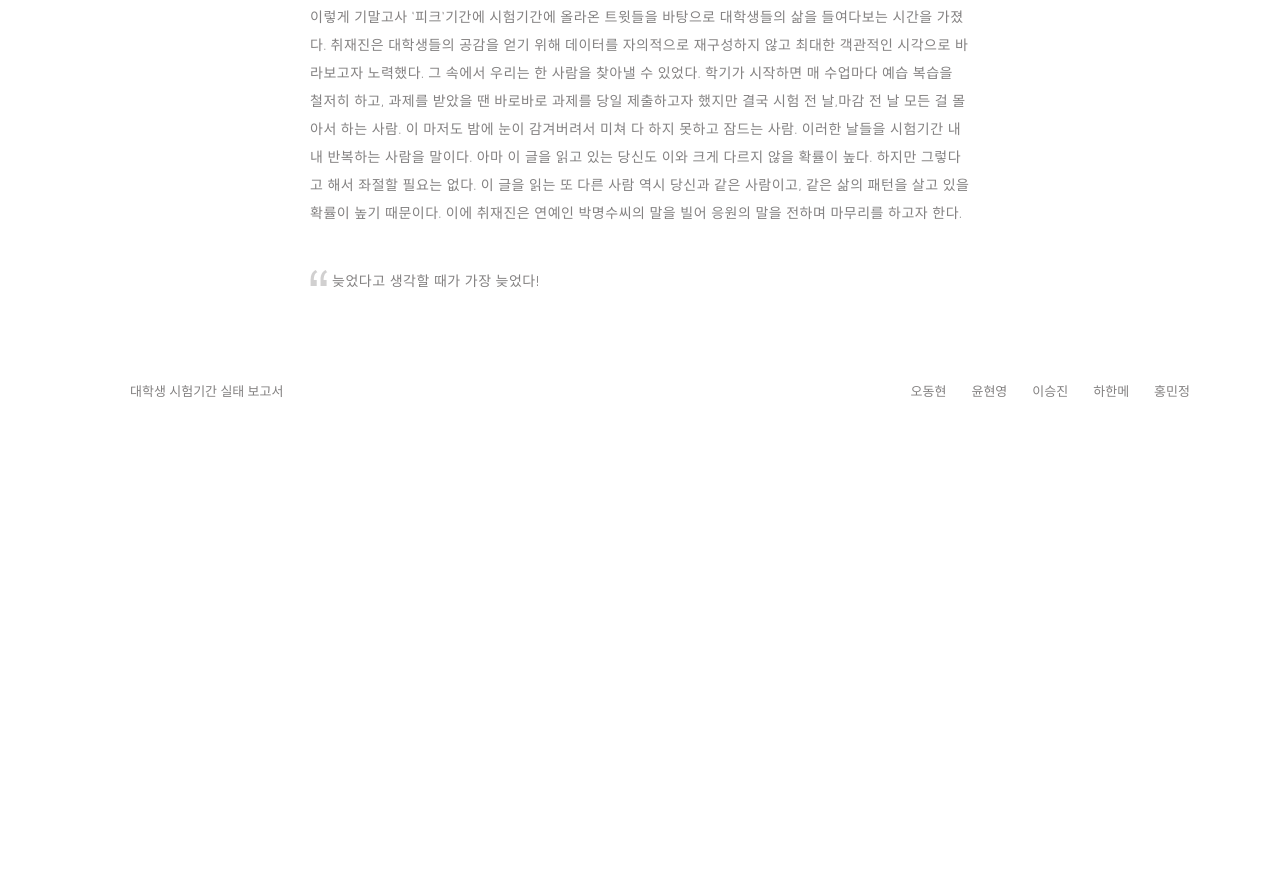
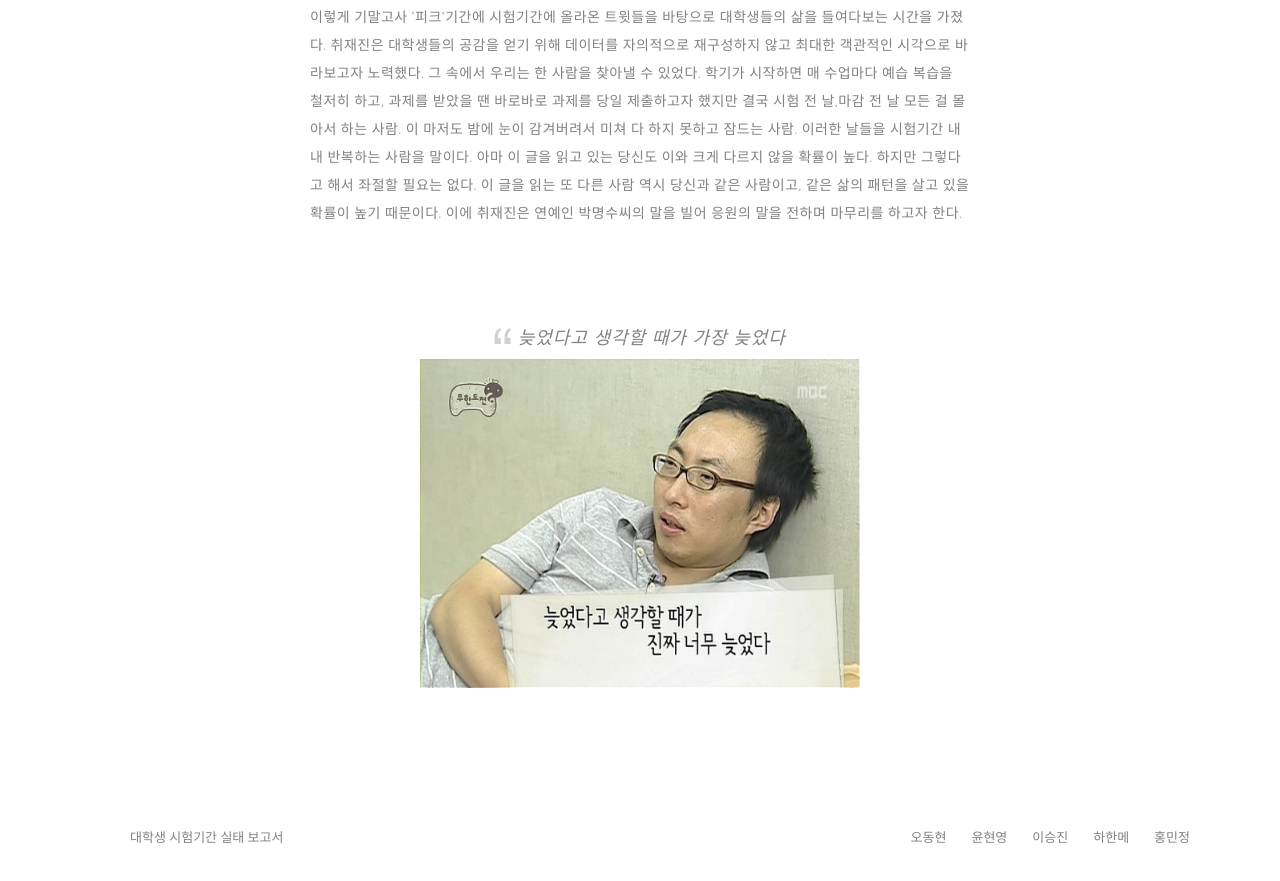
Before and after one commit to HyunyoungYoon/examtwt_web, a plain HTML site: page index.html in a window 1280 px wide. Shown: the part 6118-6999 px from the top of the page. Before the commit the page ends 6571 px from the top, so only its background shows below. Drawn offline with Linux system fonts and the light colour scheme.

Commit message:
myungsoo

```diff
--- a/index.html
+++ b/index.html
@@ -131,13 +131,21 @@
 				<p class="clearfix animated wow fadeInDown">
 	이렇게 기말고사 ‘피크’기간에 시험기간에 올라온 트윗들을 바탕으로 대학생들의 삶을 들여다보는 시간을 가졌다. 취재진은 대학생들의 공감을 얻기 위해 데이터를 자의적으로 재구성하지 않고 최대한 객관적인 시각으로 바라보고자 노력했다. 그 속에서 우리는 한 사람을 찾아낼 수 있었다. 학기가 시작하면 매 수업마다 예습 복습을 철저히 하고, 과제를 받았을 땐 바로바로 과제를 당일 제출하고자 했지만 결국 시험 전 날,마감 전 날 모든 걸 몰아서 하는 사람. 이 마저도 밤에 눈이 감겨버려서 미쳐 다 하지 못하고 잠드는 사람. 이러한 날들을 시험기간 내내 반복하는 사람을 말이다. 아마 이 글을 읽고 있는 당신도 이와 크게 다르지 않을 확률이 높다. 하지만 그렇다고 해서 좌절할 필요는 없다. 이 글을 읽는 또 다른 사람 역시 당신과 같은 사람이고, 같은 삶의 패턴을 살고 있을 확률이 높기 때문이다. 이에 취재진은 연예인 박명수씨의 말을 빌어 응원의 말을 전하며 마무리를 하고자 한다.
 				</p>
-				<p class="quote clearfix animated wow fadeInDown">
+			</div>
+		</section>
+
+		<section class="comment wrapper">
+			<div class="clearfix animated wow fadeInDown">
+				<p>
 					<img src="img/quotes.png" alt="" class="quotes"/>
-	늦었다고 생각할 때가 가장 늦었다!
+					늦었다고 생각할 때가 가장 늦었다
 				</p>
+				<center style="margin-top:10px"><img src="img/myungsoo.jpeg" alt="" class="quotes"/></center>
 			</div>
 		</section>
 		<!-- End of Epilogue -->
+
+
 
 	</div>
 	<!--   End of Article Document -->
```
Also changed, not shown: img/myungsoo.jpeg (added).
